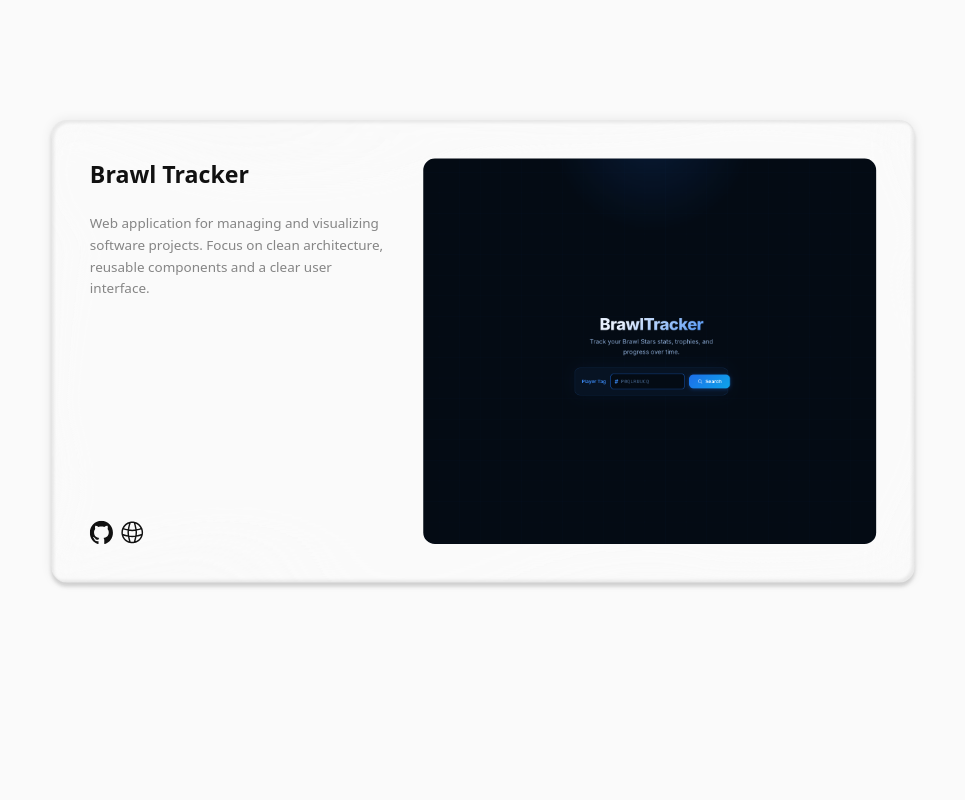
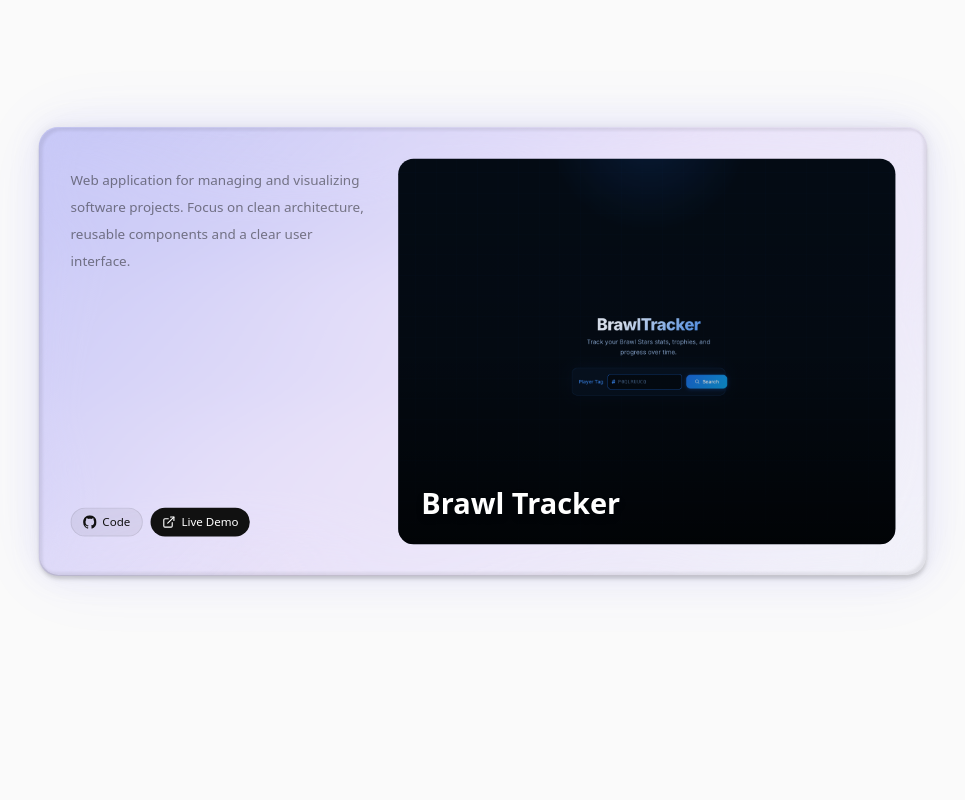
Before and after one commit to maelseewald/portfolio, a React app: page / in a window 1280 px wide. Shown: the part 840-1640 px from the top of the page, without its empty margins (157-1122 px from the left). Built offline with nearby package versions, Linux system fonts and the light colour scheme; the HTML template or start-up script is replaced by a standard one.

Commit message:
style: ghost number accent + indigo glow border on project cards

```diff
--- a/src/components/projectsStack/components/StackCard.tsx
+++ b/src/components/projectsStack/components/StackCard.tsx
@@ -1,15 +1,16 @@
 import {motion, type MotionValue, useScroll, useTransform} from "motion/react";
 import {useRef} from "react";
+import {ExternalLink} from "lucide-react";
 import {LiquidGlassCard} from "../../../ui/liquid-glass-card.tsx";
-import {Heading, Text} from "../../../ui/Typography.tsx";
+import {Text} from "../../../ui/Typography.tsx";
 import {GithubIcon} from "../../svg/GithubIcon.tsx";
-import {WebIcon} from "../../svg/WebIcon.tsx";
 
 interface CardProps {
     i: number;
     title: string;
     description: string;
     imageUrl: string;
+    tags?: string[];
     githubUrl?: string;
     projectUrl?: string;
     progress: MotionValue<number>;
@@ -22,6 +23,7 @@
                               title,
                               description,
                               imageUrl,
+                              tags,
                               githubUrl,
                               projectUrl,
                               progress,
@@ -42,14 +44,21 @@
             ref={container}
             className="sticky top-0 flex h-screen items-center justify-center"
         >
-
             <motion.div
                 style={{
                     scale,
                     top: `calc(0vh + ${i * 25}px)`,
-                    width: '70%',
+                    width: '72%',
                 }}
                 className="relative top-[25%] origin-top"
+            >
+                {/* Glow border wrapper */}
+                <div
+                    className="rounded-[20px] p-px"
+                    style={{
+                        background: 'linear-gradient(135deg, rgba(99,102,241,0.35) 0%, rgba(139,92,246,0.15) 50%, rgba(99,102,241,0.05) 100%)',
+                        boxShadow: '0 0 40px rgba(99,102,241,0.12), 0 0 80px rgba(99,102,241,0.06)',
+                    }}
                 >
                     <LiquidGlassCard
                         draggable={false}
@@ -57,24 +66,50 @@
                         blurIntensity="xl"
                         glowIntensity="md"
                         shadowIntensity="md"
-                    borderRadius="16px"
+                        borderRadius="20px"
                         className="w-full"
                     >
-                    <div className="relative z-30 flex h-[60vh] w-full gap-8 p-2 sm:p-4 lg:p-10">
-                        <div className="flex w-[40%] flex-col justify-between">
-                            <div>
-                                <Heading as="h2" size="lg">{title}</Heading>
-                                <Text muted size="sm" className="mt-6">{description}</Text>
+                        <div className="relative z-30 flex h-[58vh] w-full gap-6 p-4 sm:p-6 lg:p-8">
+
+                            {/* Ghost number */}
+                            <div
+                                className="pointer-events-none absolute right-6 top-4 select-none font-bold leading-none text-indigo-500/10 dark:text-indigo-400/8"
+                                style={{fontSize: 'clamp(80px, 10vw, 140px)'}}
+                                aria-hidden="true"
+                            >
+                                {String(i + 1).padStart(2, '0')}
                             </div>
-                            <div className="mt-3 flex flex-row gap-2">
+
+                            {/* Left – Description & Links */}
+                            <div className="flex w-[38%] flex-col justify-between py-2">
+                                <div className="flex flex-col gap-4">
+                                    <Text muted size="sm" className="leading-loose">{description}</Text>
+
+                                    {tags && tags.length > 0 && (
+                                        <div className="flex flex-wrap gap-1.5">
+                                            {tags.map((tag) => (
+                                                <span
+                                                    key={tag}
+                                                    className="rounded-full border border-(--color-surface-hover) bg-(--color-surface) px-2.5 py-0.5 text-xs font-medium text-(--color-text-muted)"
+                                                >
+                                                    {tag}
+                                                </span>
+                                            ))}
+                                        </div>
+                                    )}
+                                </div>
+
+                                {/* Links */}
+                                <div className="flex flex-row gap-2">
                                     {githubUrl && (
                                         <a
                                             href={githubUrl}
                                             target="_blank"
                                             rel="noreferrer"
-                                        className="inline-block text-(--color-text) underline underline-offset-2"
+                                            className="flex items-center gap-1.5 rounded-full border border-(--color-surface-hover) bg-(--color-surface) px-3 py-1.5 text-xs font-medium text-(--color-text) transition-colors hover:bg-(--color-surface-hover)"
                                         >
-                                        <GithubIcon className="w-6 h-6"/>
+                                            <GithubIcon className="h-3.5 w-3.5"/>
+                                            Code
                                         </a>
                                     )}
                                     {projectUrl && (
@@ -82,20 +117,40 @@
                                             href={projectUrl}
                                             target="_blank"
                                             rel="noreferrer"
-                                        className="inline-block text-(--color-text) underline underline-offset-2"
+                                            className="flex items-center gap-1.5 rounded-full bg-(--color-nav-active-bg) px-3 py-1.5 text-xs font-medium text-(--color-nav-active-text) transition-opacity hover:opacity-80"
                                         >
-                                        <WebIcon className="w-6 h-6"/>
+                                            <ExternalLink className="h-3.5 w-3.5"/>
+                                            Live Demo
                                         </a>
                                     )}
                                 </div>
                             </div>
-                        <div className="relative h-full w-[60%] overflow-hidden rounded-xl">
-                            <motion.div className="h-full w-full" style={{scale: imageScale}}>
-                                <img src={imageUrl} alt={title} className="h-full w-full object-cover"/>
+
+                            {/* Right – Image with title overlay */}
+                            <div className="relative h-full w-[62%] overflow-hidden rounded-2xl">
+                                {/* Image */}
+                                <motion.div className="absolute inset-0" style={{scale: imageScale}}>
+                                    <img
+                                        src={imageUrl}
+                                        alt={title}
+                                        className="h-full w-full object-cover"
+                                    />
                                 </motion.div>
+
+                                {/* Gradient overlay */}
+                                <div className="absolute inset-0 bg-gradient-to-t from-black/70 via-black/10 to-transparent"/>
+
+                                {/* Title on image */}
+                                <div className="absolute bottom-0 left-0 right-0 p-6">
+                                    <h2 className="text-2xl font-bold leading-tight text-white drop-shadow-lg sm:text-3xl">
+                                        {title}
+                                    </h2>
                                 </div>
                             </div>
+
+                        </div>
                     </LiquidGlassCard>
+                </div>
             </motion.div>
         </div>
     );
```
Lines whose indentation alone changed are shown as unchanged.
